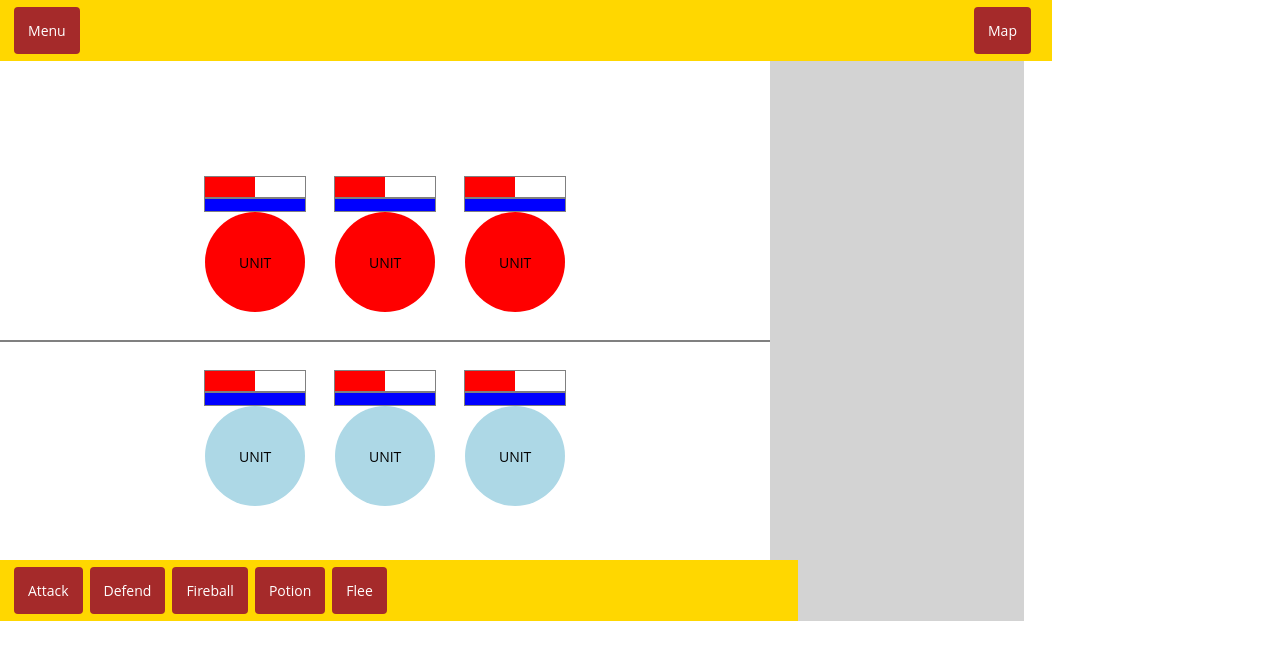
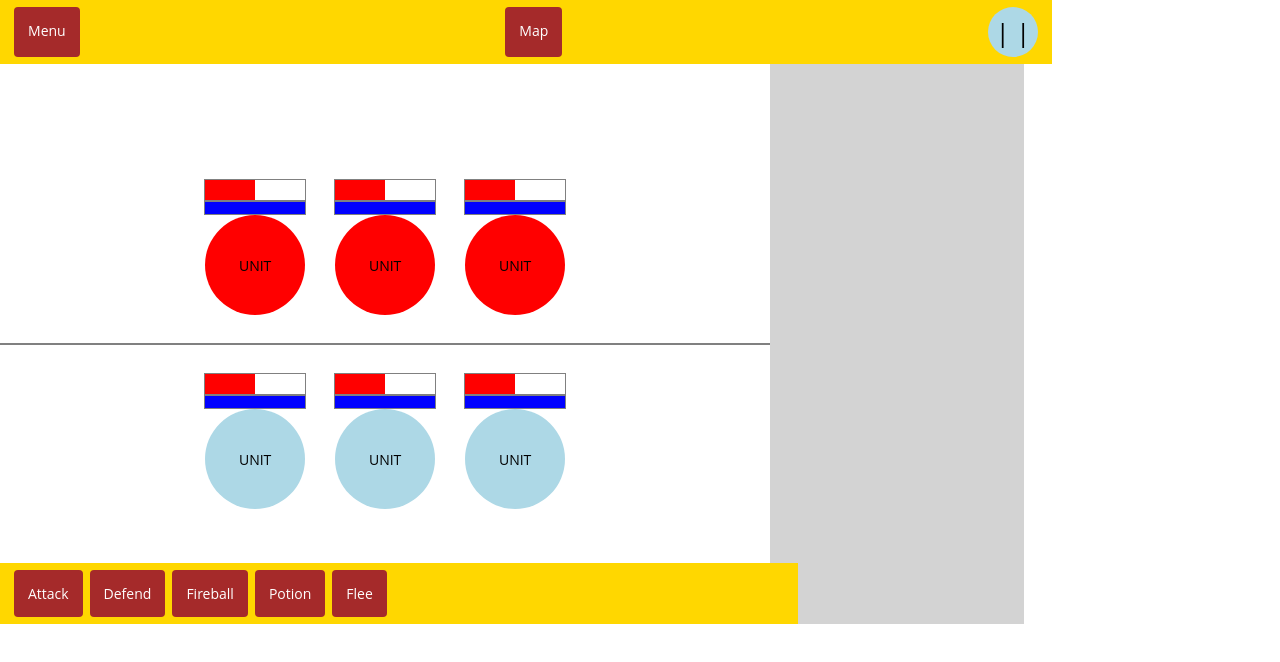
Before and after one commit to nmkataoka/adv-life, a React (Create React App) app: page / in a window 1280 px wide. Shown: the top 662 px of the page. Built offline with nearby package versions, Linux system fonts and the light colour scheme.

Commit message:
add pause button, refactor keypress event [Re: nmkataoka/adv-life#40, nmkataoka/adv-life#41]

```diff
--- a/src/0-engine/GameManager.ts
+++ b/src/0-engine/GameManager.ts
@@ -12,6 +12,7 @@ export class GameManager {
   public static readonly instance = new GameManager();
 
   public eMgr: EntityManager;
+  public isPaused = false;
 
   constructor() {
     this.eMgr = new EntityManager();
@@ -25,6 +26,10 @@ export class GameManager {
       this.CreateUnit(i, true);
     }
     this.EnterGameLoop();
+  }
+
+  public SetPaused(nextState: boolean): void {
+    this.isPaused = nextState;
   }
 
   private GameLoopHandle?: NodeJS.Timeout;
@@ -49,7 +54,10 @@ export class GameManager {
     }
 
     this.GameLoopHandle = setTimeout(() => {
-      this.eMgr.OnUpdate(GameManager.dt);
+      if (!this.isPaused) {
+        this.eMgr.OnUpdate(GameManager.dt);
+      }
+
       this.EnterGameLoop();
     }, 1000 / GameManager.FPS);
   }
--- /dev/null
+++ b/src/6-ui-features/CombatScene/PauseButton.tsx
@@ -0,0 +1,43 @@
+import React, { useCallback } from "react";
+import styled from "@emotion/styled";
+import { setIsPaused } from "./combatSceneSlice";
+import { useSelector, useDispatch } from "react-redux";
+import { RootState } from "../../7-app/store";
+import useOnKeypress from "../common/useOnKeypress";
+import { Keycodes } from "../common/constants";
+
+export default function PauseButton() {
+  const dispatch = useDispatch();
+  const isPaused = useSelector((state: RootState) => state.combatScene.isPaused);
+
+  const handleToggle = useCallback(() => {
+    dispatch(setIsPaused(!isPaused));
+  }, [isPaused, dispatch]);
+
+  const onKeypress = (key: number): void => {
+    if (key === Keycodes.Space) {
+      handleToggle();
+    }
+  };
+
+  useOnKeypress(onKeypress);
+
+  return <Circle onClick={handleToggle}>{isPaused ? "\u25b7" : "| |"}</Circle>;
+}
+
+const Circle = styled.div`
+  border-radius: 50%;
+  width: 50px;
+  height: 50px;
+
+  display: flex;
+  justify-content: center;
+  align-items: center;
+  font-size: 1.8em;
+  background-color: lightblue;
+  user-select: none;
+
+  &:hover {
+    cursor: pointer;
+  }
+`;
--- a/src/6-ui-features/CombatScene/TopBar.tsx
+++ b/src/6-ui-features/CombatScene/TopBar.tsx
@@ -1,6 +1,7 @@
 /** @jsx jsx */
 import { jsx } from "@emotion/core";
 import styled from "@emotion/styled";
+import PauseButton from "./PauseButton";
 
 const actions = ["Menu", "Map"];
 
@@ -10,6 +11,7 @@ export default function TopBar() {
       {actions.map((a) => (
         <ActionButton key={a}>{a}</ActionButton>
       ))}
+      <PauseButton />
     </Container>
   );
 }
--- a/src/6-ui-features/CombatScene/combatSceneSlice.ts
+++ b/src/6-ui-features/CombatScene/combatSceneSlice.ts
@@ -46,6 +46,8 @@ const initialState = {
     CreateActionInfo({ name: "flee", displayText: "Flee" }),
   ],
   selectedAction: undefined as ActionInfo | undefined,
+
+  isPaused: false,
 };
 
 const combatSceneSlice = createSlice({
@@ -88,11 +90,14 @@ const combatSceneSlice = createSlice({
     clearSelectedAction(state) {
       state.selectedAction = undefined;
     },
+    isPausedChanged(state, action) {
+      state.isPaused = action.payload;
+    },
   },
   extraReducers: {
     [keyPressed.toString()]: (state, action) => {
       switch (action.payload) {
-        case Keycodes.ESC: {
+        case Keycodes.Esc: {
           if (state.selectedAction) {
             state.selectedAction = undefined;
           } else if (state.selectedUnit) {
@@ -107,7 +112,7 @@ const combatSceneSlice = createSlice({
   },
 });
 
-const { updatedUnits, updateMousePosition } = combatSceneSlice.actions;
+const { isPausedChanged, updatedUnits, updateMousePosition } = combatSceneSlice.actions;
 
 export const { clickedOnUnit, selectedAction, clearSelectedAction } = combatSceneSlice.actions;
 
@@ -163,3 +168,8 @@ const updateMousePositionInner = throttle((dispatch: Dispatch, newPos: MousePos)
 
 export const setMousePosition = (newPos: MousePos) => (dispatch: Dispatch) =>
   updateMousePositionInner(dispatch, newPos);
+
+export const setIsPaused = (nextState: boolean) => (dispatch: Dispatch) => {
+  GameManager.instance.SetPaused(nextState);
+  dispatch(isPausedChanged(nextState));
+};
--- a/src/6-ui-features/common/constants.ts
+++ b/src/6-ui-features/common/constants.ts
@@ -1,9 +1,11 @@
 export const Keycodes = {
-  ESC: 27,
+  Esc: 27,
+  Space: 32,
 };
 
 export const KeycodesByNum = {
-  27: "ESC",
+  27: "Esc",
+  32: "Space",
 };
 
-export const ImportantKeycodes = [Keycodes.ESC];
+export const ImportantKeycodes = [Keycodes.Esc, Keycodes.Space];
--- a/src/6-ui-features/common/useDetectKeypress.ts
+++ b/src/6-ui-features/common/useDetectKeypress.ts
@@ -1,21 +1,29 @@
-import { useEffect } from "react";
+import { useEffect, useCallback } from "react";
 import { ImportantKeycodes } from "./constants";
 import { useDispatch } from "react-redux";
 import { keyPressed } from "./actions";
+import { keypressCallbacks } from "./useOnKeypress";
 
 export default function useDetectKeypress() {
   const dispatch = useDispatch();
 
-  const onKeypress = (e: { keyCode: number }) => {
-    if (ImportantKeycodes.includes(e.keyCode)) {
-      dispatch(keyPressed(e.keyCode));
-    }
-  };
+  const onKeypress = useCallback(
+    (e: { keyCode: number }) => {
+      if (ImportantKeycodes.includes(e.keyCode)) {
+        // Trigger all registered callbacks for keypresses
+        Object.values(keypressCallbacks).forEach((cb) => cb(e.keyCode));
+
+        // Dispatch the generic redux keypress action
+        dispatch(keyPressed(e.keyCode));
+      }
+    },
+    [dispatch]
+  );
 
   useEffect(() => {
     document.addEventListener("keydown", onKeypress, false);
     return () => {
       document.removeEventListener("keydown", onKeypress, false);
     };
-  });
+  }, [onKeypress]);
 }
--- /dev/null
+++ b/src/6-ui-features/common/useOnKeypress.ts
@@ -0,0 +1,24 @@
+import { useEffect, useState } from "react";
+
+// Generate a unique token for each callback
+// so they can be deregistered when the component unmounts
+let cbId = 0;
+const getId = (): number => {
+  const myId = cbId;
+  cbId += 1;
+  return myId;
+};
+
+export type onKeyPressCallback = (keyCode: number) => void;
+export const keypressCallbacks: { [key: number]: onKeyPressCallback } = {};
+
+export default function useOnKeypress(cb: onKeyPressCallback) {
+  const [myId] = useState(getId);
+
+  useEffect(() => {
+    keypressCallbacks[myId] = cb;
+    return () => {
+      delete keypressCallbacks[myId];
+    };
+  }, [myId, cb]);
+}
```
Also changed, not shown: 1 other file (tests, documents, lock files or other folders).
